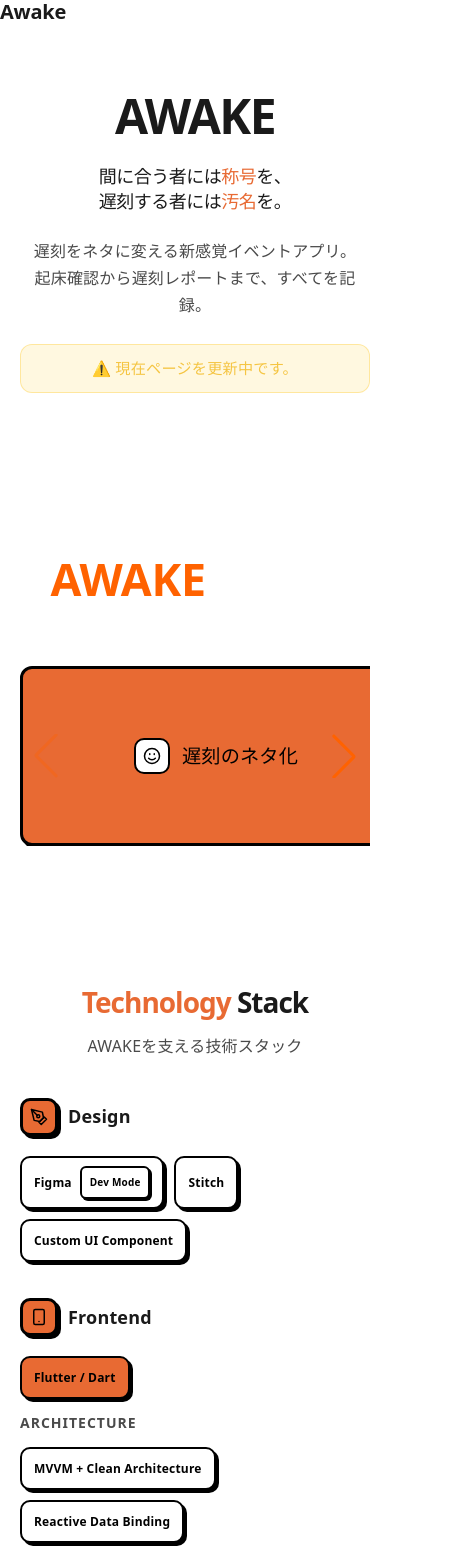
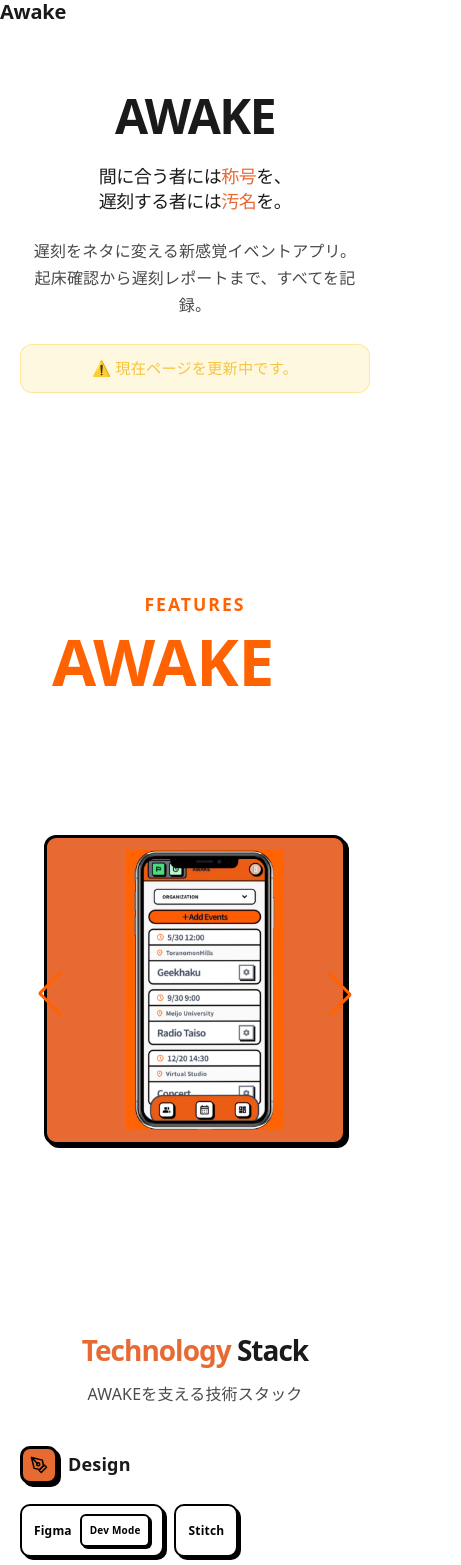
Before and after one commit to HYSTpj/Awake, a React (Vite) app: page / in a window 390 px wide. Shown: the top 1565 px of the page, 461 px wide, since content can reach past the window. Built offline with nearby package versions, Linux system fonts and the light colour scheme.

Commit message:
機能紹介追加

```diff
--- a/src/components/Features/Features.css
+++ b/src/components/Features/Features.css
@@ -7,15 +7,24 @@
   margin: 0 auto;
 }
 
+.features-header {
+  text-align: center;
+  margin-bottom: 60px;
+}
+
+.features-subtitle {
+  font-size: 1.1rem;
+  font-weight: 800;
+  letter-spacing: 2px;
+  color: #ff6200;
+  margin-bottom: 8px;
+}
+
 .features-title {
-  text-align: center;
-
   font-size: 4rem;
   font-weight: 900;
-
-  margin-bottom: 60px;
-
   color: #fff;
+  margin: 0;
 }
 
 .features-title span {
@@ -23,42 +32,46 @@
 }
 
 /* Swiper */
+/* Swiper全体のコンテナ */
+.swiper {
+  width: 100%;
+  padding: 20px 10px 60px; /* ナビゲーションや影がはみ出さないための余白 */
+}
 
-.swiper {
-  padding: 20px 10px 60px;
+/* 各スライド（カードを包む外枠）の配置設定 */
+.swiper-slide {
+  display: flex;
+  justify-content: center;
+  align-items: center;
+
+  /* React側の spaceBetween={24} と競合しないよう、
+     CSS側でも明示的に幅や余白の計算を整える場合があります */
+  box-sizing: border-box;
 }
 
 .swiper-slide {
   display: flex;
   justify-content: center;
+  height: auto; /* ← 追加 */
+  align-items: stretch; /* ← 追加 */
 }
 
-/* Card */
-
+/* --- Card本体 --- */
 .feature-card {
   width: 100%;
-
-  max-width: 500px;
-
-  min-height: 180px;
-
+  max-width: 76%;
+  min-height: 240px;
   display: flex;
-
+  flex-direction: row;
   align-items: center;
-  justify-content: center;
-
-  gap: 20px;
-
-  padding: 32px;
-
+  gap: 16px;
+  padding: 16px 16px 16px 0px;
+  margin: 0 auto;
   background: #fff;
-
-  border: 6px solid #000;
-
+  border: 5px solid #000;
   border-radius: 24px;
-
-  box-shadow: 12px 12px 0 #000;
-
+  box-shadow: 10px 10px 0 #000;
+  overflow: hidden; /* 画像の角をカードの丸みに合わせるため */
   transition:
     transform 0.2s ease,
     box-shadow 0.2s ease;
@@ -66,48 +79,82 @@
 
 .feature-card:hover {
   transform: translate(-4px, -4px);
-
-  box-shadow: 16px 16px 0 #000;
+  box-shadow: 14px 14px 0 #000;
 }
 
-.feature-card p {
-  font-size: 1.5rem;
+/* --- 【左側】画像エリアの調整 --- */
+.feature-image-wrapper {
+  width: 280px;      /* 画像を少し大きく調整 */
+  height: 280px;     /* カード内に綺麗に収まる高さ */
+  border: none;
+  border-radius: 14px;
+  overflow: hidden;
+  flex-shrink: 0;
+  background: transparent;
+}
 
+.feature-image {
+  width: 100%;
+  height: 100%;
+  object-fit: contain; /* スマホモックアップ全体の形が崩れないように収める */
+}
+
+/* --- 【右側】言葉（コンテンツ）エリア --- */
+.feature-card-content {
+  display: flex;
+  flex-direction: column; /* 上から下へ縦並び */
+  gap: 12px;             /* アイコンタイトルと説明の間の余白 */
+  flex-grow: 1;
+  align-items: flex-start;
+  text-align: left;
+}
+
+/* 右側の上：アイコンとタイトルの横並び */
+.feature-card-header {
+  display: flex;
+  align-items: center;
+  gap: 10px;
+  width: 100%;
+}
+
+.feature-card-header h3 {
+  font-size: 1.3rem;
   font-weight: 800;
+  color: #000;
+  margin: 0;
+}
 
+.feature-card-icon {
+  width: 44px;
+  height: 44px;
+  display: flex;
+  align-items: center;
+  justify-content: center;
+  border: 3px solid #000;
+  border-radius: 12px;
+  background: #fff;
+  flex-shrink: 0;
   color: #000;
 }
 
-.feature-card-icon {
-  width: 64px;
-  height: 64px;
-
-  display: flex;
-
-  align-items: center;
-  justify-content: center;
-
-  border: 4px solid #000;
-
-  border-radius: 18px;
-
-  background: #fff;
-
-  flex-shrink: 0;
+/* 右側の下：一言コメント（言葉） */
+.feature-card-comment {
+  font-size: 0.95rem !important;
+  font-weight: 600 !important;
+  color: #333 !important;
+  line-height: 1.5;
+  margin: 0;
 }
 
 /* Navigation Buttons */
-
 .swiper-button-prev,
 .swiper-button-next {
   color: #ff6200 !important;
-
   font-weight: 900;
 }
 
-/* Mobile */
-
-@media (max-width: 768px) {
+/* Mobile - レスポンシブ対応 */
+@media (max-width: 768spx) {
   .features-section {
     padding: 80px 20px;
   }
@@ -116,18 +163,39 @@
     font-size: 2.8rem;
   }
 
-  .feature-card {
-    min-height: 150px;
+/* --- Card本体 --- */
+.feature-card {
+  width: 100%;
+  max-width: 76%;
+  min-height: 180px;
+  display: flex;
+  flex-direction: row;
+  align-items: center;
+  gap: 20px;
+  padding: 16px;
+  margin: 0 auto;
+  background: #fff;
+  border: 5px solid #000;
+  border-radius: 24px;
+  box-shadow: 10px 10px 0 #000;
+  overflow: hidden;
+  transition:
+    transform 0.2s ease,
+    box-shadow 0.2s ease;
+}
 
-    padding: 24px;
+  .feature-image-wrapper {
+    width: 240px;
+    height: 240px;
   }
 
-  .feature-card p {
-    font-size: 1.2rem;
+  .feature-card-content {
+    width: 100%;
+    align-items: center;
+    text-align: center;
   }
 
-  .feature-card-icon {
-    width: 52px;
-    height: 52px;
+  .feature-card-header {
+    justify-content: center;
   }
 }
--- a/src/components/Features/Features.tsx
+++ b/src/components/Features/Features.tsx
@@ -1,74 +1,113 @@
+import React from 'react'
 import './Features.css'
-
 import {
   Calendar,
   Clock3,
   FileText,
   Bell,
   Star,
-  Smile,
 } from 'lucide-react'
-
 import { Swiper, SwiperSlide } from 'swiper/react'
-import { Navigation } from 'swiper/modules'
+import { Navigation, Autoplay } from 'swiper/modules'
 
 import 'swiper/css'
 import 'swiper/css/navigation'
 
-const features = [
+/* 画像を追加 */
+import CreateEvents from '../../assets/CreateEvents.jpeg'
+
+interface FeatureItem {
+  icon: React.ReactNode
+  title: string
+  description: string
+  image: string
+}
+
+const features: FeatureItem[] = [
   {
-    icon: <Smile size={32} />,
-    title: '遅刻のネタ化',
+    icon: <Calendar size={24} />,
+    title: 'イベント作成',
+    description: '予定を作成してメンバーと共有。',
+    image: CreateEvents,
   },
   {
-    icon: <Calendar size={32} />,
-    title: 'イベント作成',
+    icon: <Bell size={24} />,
+    title: '起床・出発確認',
+    description: '通知で寝坊を防止。',
+    image: CreateEvents,
   },
   {
-    icon: <Bell size={32} />,
-    title: '起床・出発確認',
+    icon: <Clock3 size={24} />,
+    title: '寝坊・遅刻状況',
+    description: '現在の状況をリアルタイム表示。',
+    image: CreateEvents,
   },
   {
-    icon: <Clock3 size={32} />,
-    title: '寝坊・遅刻状況',
+    icon: <FileText size={24} />,
+    title: '遅刻レポート',
+    description: '写真や遅刻理由を投稿。',
+    image: CreateEvents,
   },
   {
-    icon: <FileText size={32} />,
-    title: '遅刻レポート',
-  },
-  {
-    icon: <Star size={32} />,
+    icon: <Star size={24} />,
     title: '遅刻王ランキング',
+    description: '遅刻や寝坊した人をランキング化。',
+    image: CreateEvents,
   },
 ]
 
-function Features() {
+function Features(): React.JSX.Element {
   return (
     <section className="features-section" id="features">
       <div className="features-container">
-        <h2 className="features-title">
-          <span>AWAKE</span>の機能
-        </h2>
+        <div className="features-header">
+          <p className="features-subtitle">FEATURES</p>
+          <h2 className="features-title">
+            <span>AWAKE</span>の機能
+          </h2>
+        </div>
 
+        {/* ★ breakpoints を削除して slidesPerView={1} に固定。
+          これでフル画面でも常に1枚表示になります。
+        */}
         <Swiper
-          modules={[Navigation]}
+          modules={[Navigation, Autoplay]}
           navigation
+          autoplay={{
+            delay: 3000,
+            disableOnInteraction: false,
+          }}
+          loop
           spaceBetween={24}
           slidesPerView={1}
-          breakpoints={{
-            768: {
-              slidesPerView: 2,
-            },
-          }}
         >
-          {features.map((feature, index) => (
+          {features.map((feature: FeatureItem, index: number) => (
             <SwiperSlide key={index}>
               <div className="feature-card">
-                <div className="feature-card-icon">
-                  {feature.icon}
+
+                {/* 【左側】画像エリア（縁なし・少し大きめ） */}
+                <div className="feature-image-wrapper">
+                  <img
+                    src={feature.image}
+                    alt={feature.title}
+                    className="feature-image"
+                  />
                 </div>
 
-                <p>{feature.title}</p>
+                {/* 【右側】言葉（コンテンツ）エリア */}
+                <div className="feature-card-content">
+                  {/* 右側の上：アイコン ＋ タイトル */}
+                  <div className="feature-card-header">
+                    <div className="feature-card-icon">
+                      {feature.icon}
+                    </div>
+                    <h3>{feature.title}</h3>
+                  </div>
+
+                  {/* 右側のした：一言説明 */}
+                  <p className="feature-card-comment">{feature.description}</p>
+                </div>
+
               </div>
             </SwiperSlide>
           ))}
--- a/src/components/Team/Team.tsx
+++ b/src/components/Team/Team.tsx
@@ -7,16 +7,36 @@ function Team() {
         <p className="team-small-title">OUR TEAM</p>
 
         <h2 className="team-title">
-          <span>HYST</span>
+          <span>HYST</span>についてy
         </h2>
 
         <p className="team-description">
-          HYST(ヒスト)
-          <br />
-            名城大学應援團吹奏楽部に所属する情報系4人によって構成されたチームです。
+          私たちは「学生が本当に使いたくなる体験」を目指して
+          開発を行うチームです。
         </p>
+
+        <div className="team-box">
+          <div className="team-card">
+            <h3>MISSION</h3>
+
+            <p>
+              テクノロジーを通じて、
+              学生生活をもっと便利で楽しいものにする。
+            </p>
+          </div>
+
+          <div className="team-card">
+            <h3>VALUE</h3>
+
+            <p>
+              デザイン・使いやすさ・熱量を
+              大切にしながら開発しています。
+            </p>
+          </div>
+        </div>
       </div>
     </section>
   )
 }
+
 export default Team
```
Also changed, not shown: MemberStatus.png (added), src/assets/CreateEvents.jpeg (added).
